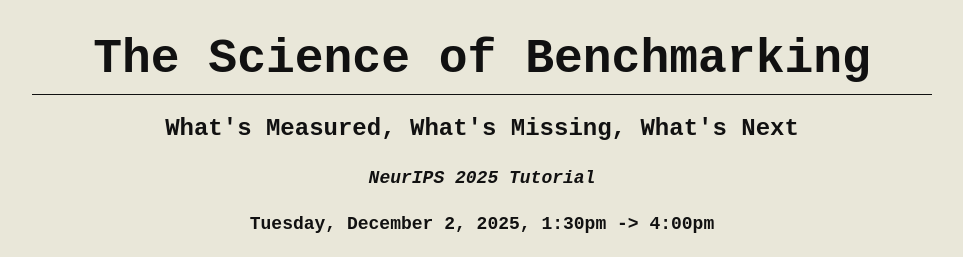
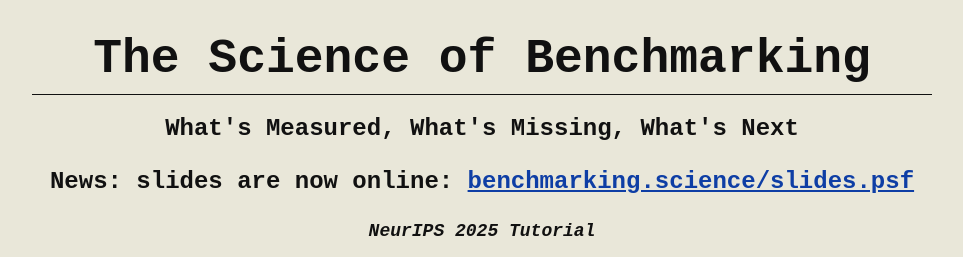
Before and after one commit to AIBenchmarkTutorial/AIBenchmarkTutorial.github.io, a plain HTML site: page index.html in a window 1280 px wide. Shown: the top 257 px of the page, without its empty margins (182-1145 px from the left). Drawn offline with Linux system fonts and the light colour scheme; a web font is replaced by a local one.

Commit message:
Update index.html

```diff
--- a/index.html
+++ b/index.html
@@ -206,6 +206,7 @@
 <main class="full-width"><h1 class="title">The Science of Benchmarking</h1>
   <h2>
   What's Measured, What's Missing, What's Next</h2>
+  <h2>News: slides are now online: <a href="slides.pdf">benchmarking.science/slides.psf</a></h2>
         <h3 style="font-style:italic;">NeurIPS 2025 Tutorial</h3>
   <h3>Tuesday, December 2, 2025, 1:30pm -> 4:00pm</h3>
   <h3><i>NeurIPS 2025</i>, San Diego Convention Center, Exhibit Hall G,H</h3>
```
